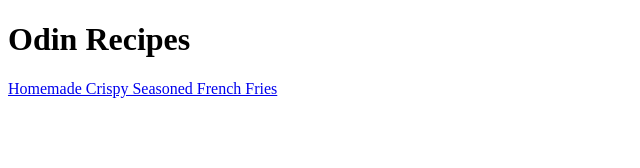
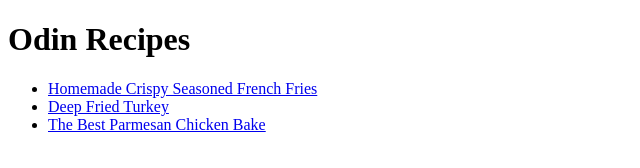
Before and after one commit to ricardoalves-dev/odin-recipes, a plain HTML site: page index.html in a window 1280 px wide. Shown: the whole page, without its empty margins (0-640 px from the left). Drawn offline with Linux system fonts and the light colour scheme.

Commit message:
Insert new recipes link and show them as ul

```diff
--- a/index.html
+++ b/index.html
@@ -9,7 +9,11 @@
 <body>
     <h1>Odin Recipes</h1>
 
-    <a href="./recipes/french-fries.html">Homemade Crispy Seasoned French Fries</a>
+    <ul>
+        <li><a href="./recipes/french-fries.html">Homemade Crispy Seasoned French Fries</a></li>
+        <li><a href="./recipes/deep-fried-turkey.html">Deep Fried Turkey</a></li>
+        <li><a href="./recipes/parmesan-chicken.html">The Best Parmesan Chicken Bake</a></li>
+    </ul>
 
 
 </body>
```
